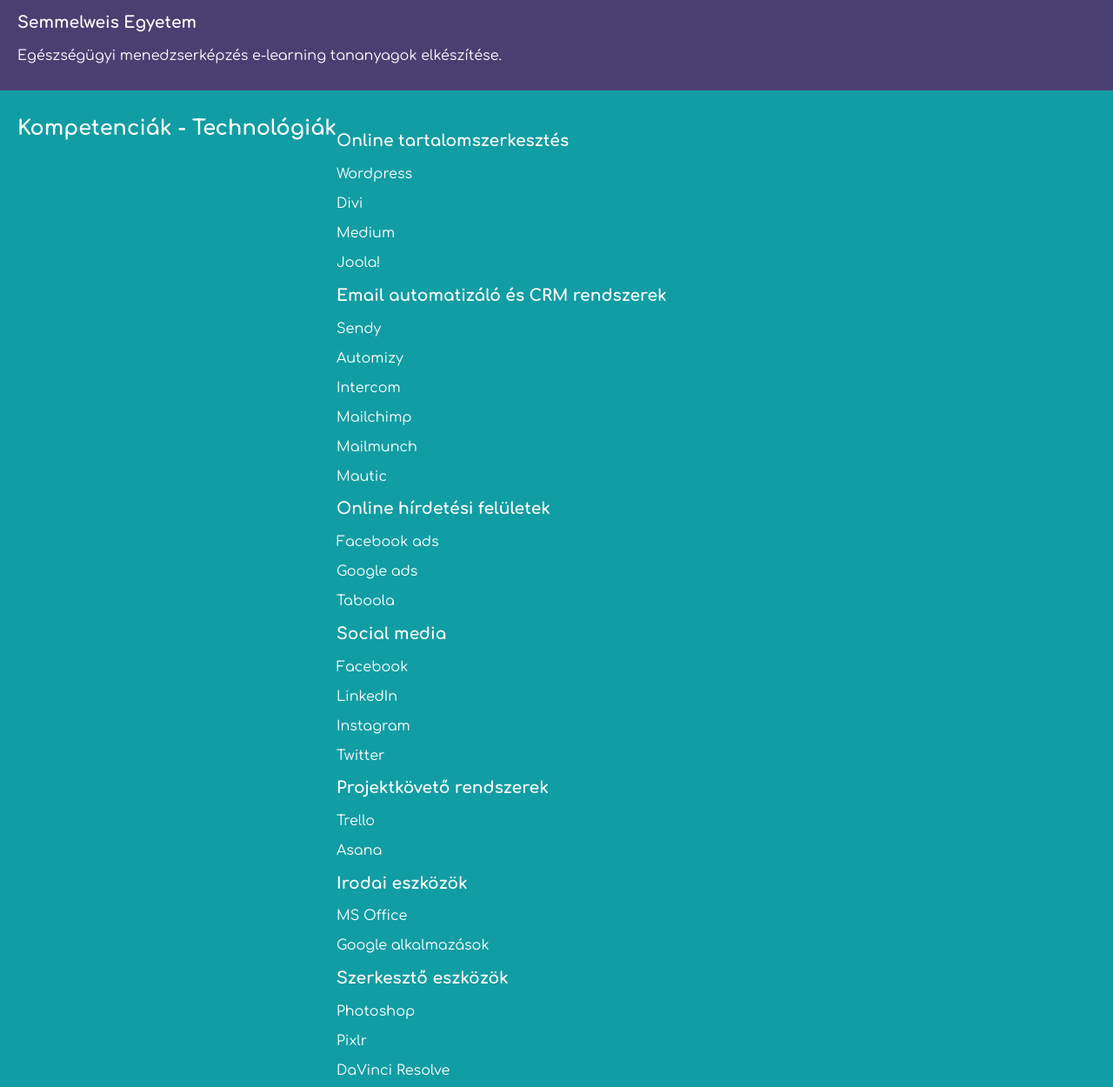
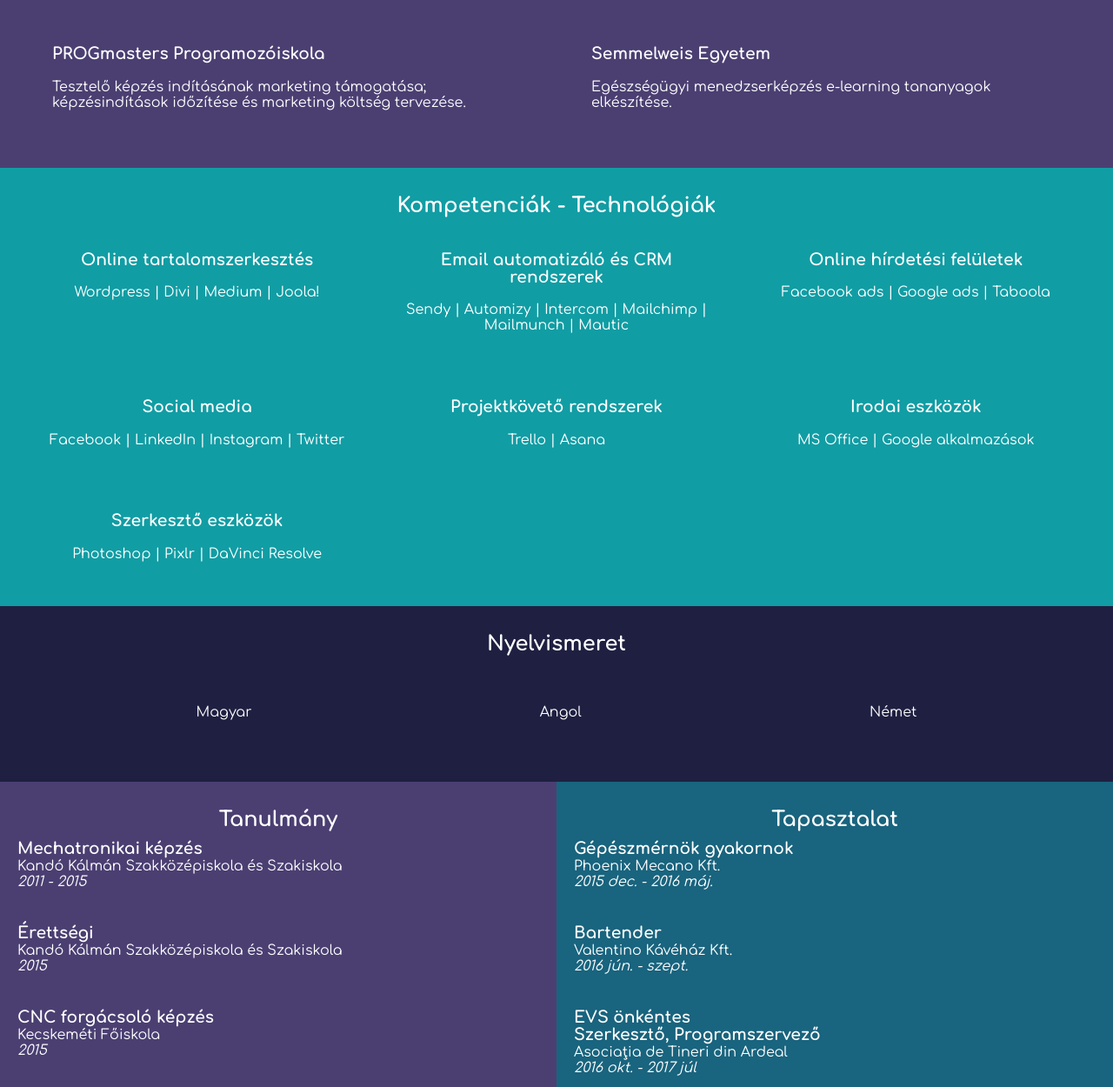
Before and after one commit to x-Tade/my-cv, a plain HTML site: page index.html in a window 1280 px wide. Shown: the part 1086-2336 px from the top of the page at 87% size. Drawn offline with Linux system fonts and the light colour scheme.

Commit message:
main fix

```diff
--- a/index.html
+++ b/index.html
@@ -76,135 +76,109 @@
             <h2>
                 Eredmények
             </h2>
+            <div class="goalsgrid">
+                <div class="goal1">
                     <h3>
                         CodeBerry Programozóiskola
                     </h3>
                     <p>
                         Tematizált online kurzusok kialakítása, és marketing támogatása; valamint Intercomról Mautic rendszerre való átállás segítése.
                     </p>
+                </div>
+                <div class="goal2">
                     <h3>
                         Flumina Magna Kft.
                     </h3>
                     <p>
                         Fesztivál önkéntes program belső CRM rendszerének fejlesztésének és bővítésének támogatása.
                     </p>
+                </div>
+                <div class="goal3">
                     <h3>
                         PROGmasters Programozóiskola
                     </h3>
                     <p>
                         Tesztelő képzés indításának marketing támogatása; képzésindítások időzítése és marketing költség tervezése.
                     </p>
+                </div>
+                <div class="goal4">
                     <h3>
                         Semmelweis Egyetem
                     </h3>
                     <p>
                         Egészségügyi menedzserképzés e-learning tananyagok elkészítése.
                     </p>
+                </div>
+            </div>
         </section>
         <section id="skill">
                 <h2>
                     Kompetenciák - Technológiák
                 </h2>
-            <div class="skillflex">
+            <div class="skillgrid">
+                <div class="skill1">
                     <h3>
                         Online tartalomszerkesztés
                     </h3>
                     <p>
-                    Wordpress
+                        Wordpress | Divi | Medium | Joola!
                     </p>
-                <p>
-                    Divi
-                </p>
-                <p>
-                    Medium
-                </p>
-                <p>
-                    Joola!
-                </p>
+                </div>
+                <div class="skill2">
                     <h3>
                         Email automatizáló és CRM rendszerek
                     </h3>
                     <p>
-                    Sendy
+                        Sendy | Automizy | Intercom | Mailchimp | Mailmunch | Mautic
                     </p>
-                <p>
-                    Automizy
-                </p>
-                <p>
-                    Intercom
-                </p>
-                <p>
-                    Mailchimp
-                </p>
-                <p>
-                    Mailmunch
-                </p>
-                <p>
-                    Mautic
-                </p>
+                </div>
+                <div class="skill3">
                     <h3>
                         Online hírdetési felületek
                     </h3>
                     <p>
-                    Facebook ads
+                        Facebook ads | Google ads | Taboola
                     </p>
-                <p>
-                    Google ads
-                </p>
-                <p>
-                    Taboola
-                </p>
+                </div>
+                <div class="skill4">
                     <h3>
                         Social media
                     </h3>
                     <p>
-                    Facebook
+                        Facebook | LinkedIn | Instagram | Twitter
                     </p>
-                <p>
-                    LinkedIn
-                </p>
-                <p>
-                    Instagram
-                </p>
-                <p>
-                    Twitter
-                </p>
+                </div>
+                <div class="skill5">
                     <h3>
                         Projektkövető rendszerek
                     </h3>
                     <p>
-                    Trello
+                        Trello | Asana
                     </p>
-                <p>
-                    Asana
-                </p>
+                </div>
+                <div class="skill6">
                     <h3>
                         Irodai eszközök
                     </h3>
                     <p>
-                    MS Office
+                        MS Office | Google alkalmazások
                     </p>
-                <p>
-                    Google alkalmazások
-                </p>
+                </div>
+                <div class="skill7">
                     <h3>
                         Szerkesztő eszközök
                     </h3>
                     <p>
-                    Photoshop
+                        Photoshop | Pixlr | DaVinci Resolve
                     </p>
-                <p>
-                    Pixlr
-                </p>
-                <p>
-                    DaVinci Resolve
-                </p>
-
+                </div>
+            </div>
         </section>
         <section id="language">
             <h2>
                 Nyelvismeret
             </h2>
+            <div class="languageflex">
                 <p>
                     Magyar
                 </p>
@@ -214,6 +188,7 @@
                 <p>
                     Német
                 </p>
+            </div>
         </section>
         <section id="education">
             <h2>
--- a/style.css
+++ b/style.css
@@ -115,6 +115,10 @@ h2 {
     width: 100%;
 }
 
+.goals:hover, .skill:hover, .education:hover, .experience:hover {
+    opacity: 0.9;
+}
+
 main {
     display: grid;
     grid-template-columns: 50% 50%;
@@ -126,7 +130,7 @@ main {
     "contact contact";
 }
 
-#goals, #skill, #language, #education, #experience, #contact {
+#goals, #skill, #language, #education, #experience, #contact, .goal1, .goal2, .goal3, .goal4 {
     padding: 30px 20px 15px;
 }
 
@@ -135,16 +139,35 @@ main {
     background-color: #4b3f72;
 }
 
+.goalsgrid {
+    display: grid;
+    grid-template-columns: 1fr 1fr;
+}
+
 #skill {
     grid-area: skill;
     background-color: #119DA4;
-    display: flex;
-    flex-wrap: wrap;
+}
+
+.skillgrid {
+    display: grid;
+    grid-template-columns: 1fr 1fr 1fr;
+    text-align: center;
+}
+
+.skill1, .skill2, .skill3, .skill4, .skill5, .skill6, .skill7, .goal1, .goal2, .goal3, .goal4 {
+    margin: 20px;
 }
 
 #language {
     grid-area: language;
     background-color: #1F2041;
+}
+
+.languageflex {
+    display: flex;
+    justify-content: space-around;
+    padding: 40px;
 }
 
 #education {
@@ -155,6 +178,19 @@ main {
 #experience {
     grid-area: experience;
     background-color: #19647E;
+}
+
+em {
+    display: inline-block;
+    margin-bottom: 30px;
+}
+
+#experience h3, #education h3 {
+    margin: 10px auto 1px;
+}
+
+#experience p, #education p, ul {
+    margin: 1px auto 1px;
 }
 
 #contact {
```
Lines whose indentation alone changed are shown as unchanged.
